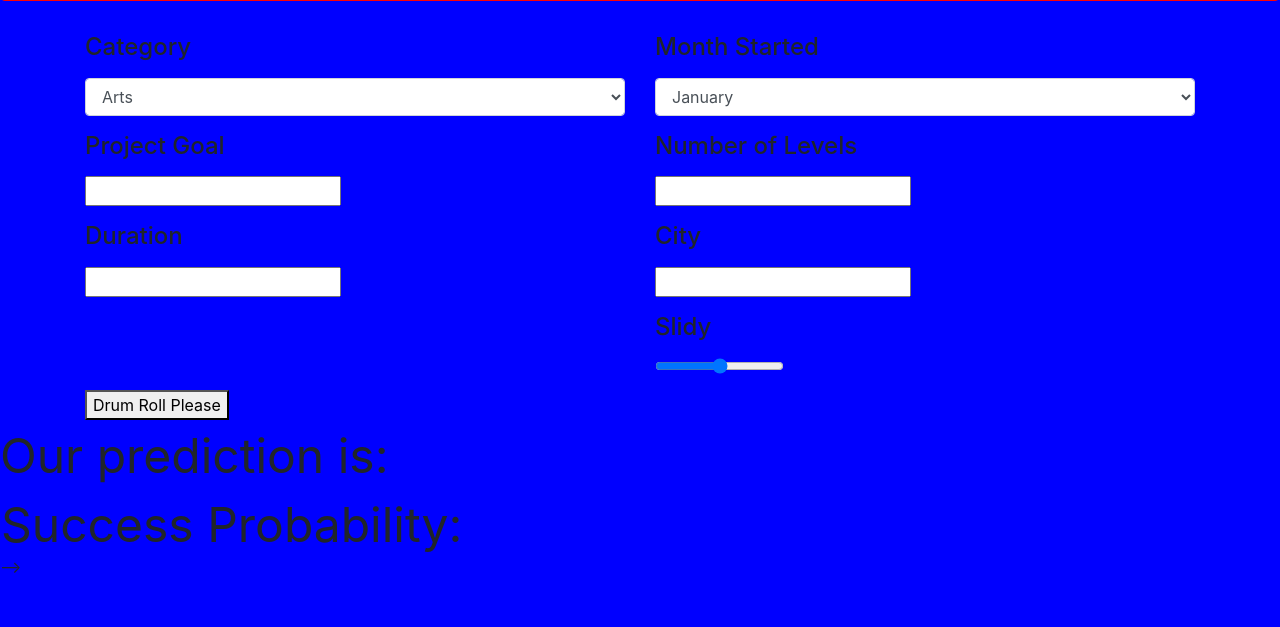
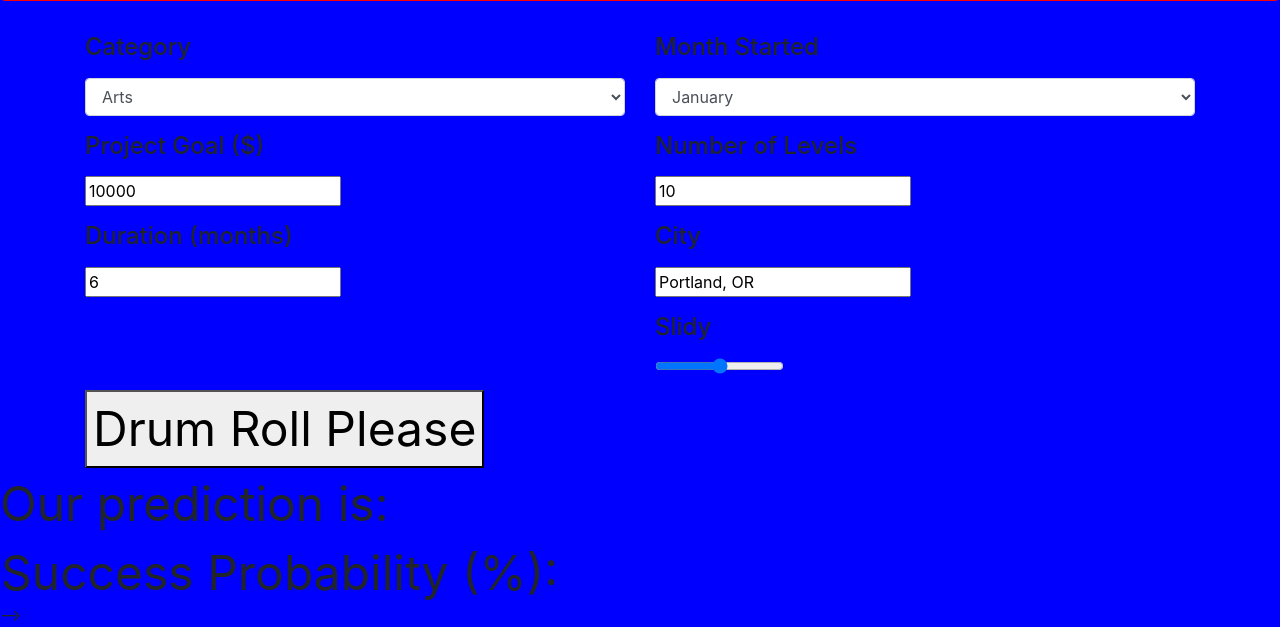
Before and after one commit to williamcottrell72/test_app, a Flask app: page / in a window 1280 px wide. Shown: the part 473-1100 px from the top of the page. Before the commit the page ends 1046 px from the top, so only its background shows below. Run offline with Flask 2, Linux system fonts and the light colour scheme; parts of the project's set-up code (start-up, migrations or seed data) failed here and were passed over; some libraries are stand-ins or nearby versions.

Commit message:
some front end change

```diff
--- a/api.py
+++ b/api.py
@@ -88,7 +88,7 @@ def make_prediction(features):
 
     result = {
         'prediction': int(prob > 0.5),
-        'prob_succeed': prob}
+        'prob_succeed': round(100*prob,3)}
     return result
 
 
--- a/templates/index.html
+++ b/templates/index.html
@@ -99,7 +99,7 @@
            <option value='Music'>Music</option>
            <option value='Photography'>Photography</option>
            <option value='Publishing'>Publishing</option>
-           <option value='Technology'>Publishing</option>
+           <option value='Technology'>Technology</option>
            <option value='Theater'>Theater</option>
           </select>
         </div>
@@ -108,10 +108,10 @@
 
       <div class="form-group">
         <div class="col-xs-3">
-          <label for="proj_goal"><h4><span class=" label label-primary">Project Goal</span></h4></label>
+          <label for="proj_goal"><h4><span class=" label label-primary">Project Goal ($)</span></h4></label>
         </div>
         <div class="col-xs-2">
-          <input id="goal">
+          <input id="goal" value=10000>
 
 
         </div>
@@ -119,10 +119,10 @@
 
       <div class="form-group">
         <div class="col-xs-3">
-          <label for="duration"><h4><span class=" label label-primary">Duration</span></h4></label>
+          <label for="duration"><h4><span class=" label label-primary">Duration (months)</span></h4></label>
         </div>
         <div class="col-xs-2">
-          <input id="duration">
+          <input id="duration" value=6>
 
         </div>
       </div>
@@ -159,7 +159,7 @@
           <label for="levels"><h4><span class=" label label-primary">Number of Levels</span></h4></label>
         </div>
         <div class="col-xs-2">
-          <input id="num_levels">
+          <input id="num_levels" value=10>
         </div>
       </div>
 
@@ -168,7 +168,7 @@
           <label for="city"><h4><span class=" label label-primary">City</span></h4></label>
         </div>
         <div class="col-xs-2">
-          <input id="city">
+          <input id="city" value='Portland, OR'>
         </div>
       </div>
 
@@ -191,7 +191,7 @@
   </div>
 
   <div>
-    <button id = 'submit'>Drum Roll Please</button>
+    <button id = 'submit'><font size="12">Drum Roll Please</font></button>
   </div>
 </div>
 
@@ -211,7 +211,7 @@
 <font size="10">Our prediction is:</font>
 <table>
   <tr><td><font size="8" id='hard_predict'></td></tr>
-  <tr><td><font size="8"> Success Probability: </font></td><td id='soft_predict'></td></tr>
+  <tr><td><font size="8"> Success Probability (%): </font><font size="10" id='soft_predict'> </td></tr>
 </table>
 
     <script src="https://ajax.googleapis.com/ajax/libs/jquery/1.11.3/jquery.min.js"></script>
```
Also changed, not shown: templates/map_by_cat.png (deleted), 1 other file.
